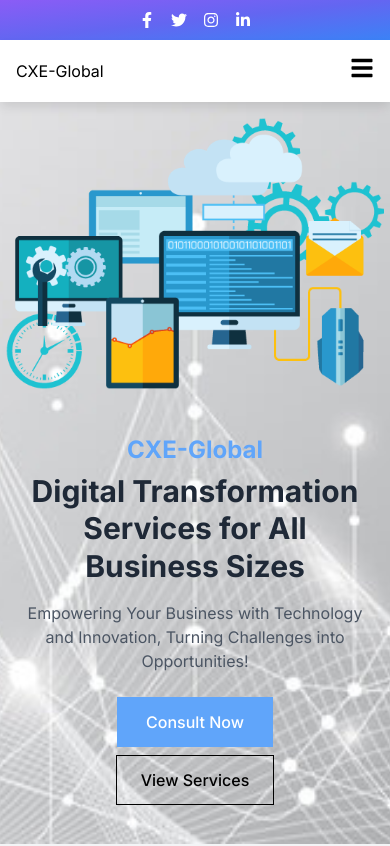
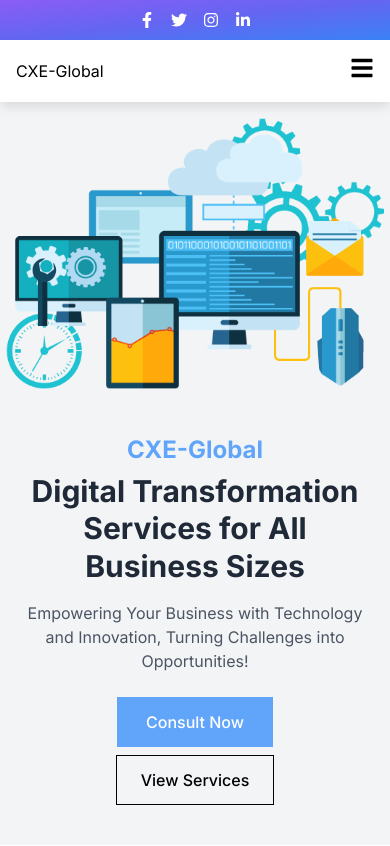
Before and after one commit to sxhil296/cxeglobal, a Next.js app: page / in a window 390 px wide. Shown: the top 846 px of the page. Built offline with nearby package versions, Linux system fonts and the light colour scheme.

Commit message:
parallax issue fix

```diff
--- a/package.json
+++ b/package.json
@@ -16,6 +16,7 @@
     "react-dom": "^18",
     "react-icons": "^5.3.0",
     "react-slick": "^0.30.2",
+    "rellax": "^1.12.1",
     "slick-carousel": "^1.8.1"
   },
   "devDependencies": {
--- a/src/app/components/About.tsx
+++ b/src/app/components/About.tsx
@@ -3,7 +3,7 @@
 
 const About = () => {
   return (
-    <div className='w-full bg-gray-100 py-16'>
+    <div className='w-full bg-white py-16'>
       <div className='max-w-[1280px] mx-auto flex flex-col lg:flex-row items-center lg:items-start gap-10'>
         {/* Text Content with Vertical Line */}
         <div className='lg:max-w-[50%] px-4 lg:px-0 relative'>
--- a/src/app/components/Companies.tsx
+++ b/src/app/components/Companies.tsx
@@ -3,7 +3,7 @@
 
 const Companies = () => {
   return (
-    <div className="w-full bg-gray-100 flex justify-center items-center sm:py-20 py-10">
+    <div className="w-full bg-white flex justify-center items-center sm:py-20 py-10">
       <div className="max-w-[1280px] mx-auto text-center px-4">
         <h1 className="text-4xl font-bold py-8">Our Business Partners</h1>
         <p className="text-gray-600  mb-12 text-xl leading-relaxed text-balance">
@@ -16,7 +16,7 @@
           {companies.map((company, index) => (
             <div
               key={index}
-              className="border border-black p-6 flex items-center justify-center shadow-lg"
+              className="border border-black p-6 flex items-center justify-center hover:shadow-lg"
               style={{ height: '140px', width: '250px' }}
             >
               <img
--- a/src/app/components/Hero.tsx
+++ b/src/app/components/Hero.tsx
@@ -76,9 +76,9 @@
 
   return (
     <div className="relative w-full bg-gray-100 overflow-hidden">
-      {/* Parallax Background */}
+      {/* Parallax Background for larger screens */}
       <div
-        className="absolute inset-0 bg-fixed bg-center bg-cover"
+        className="hidden md:block absolute inset-0 bg-fixed bg-center bg-cover"
         style={{
           backgroundImage: "url('/hero-bggg.jpg')",
           backgroundSize: "cover",
@@ -86,8 +86,18 @@
           height: "100vh",
         }}
       >
+        <div className="absolute inset-0"></div>
+      </div>
 
-        <div className="absolute inset-0 "></div>
+      {/* Static Background for smaller screens */}
+      <div
+        className="block md:hidden absolute inset-0 bg-center bg-cover"
+        style={{
+          backgroundColor: '#f3f4f6',
+          height: "100vh",
+        }}
+      >
+        <div className="absolute inset-0"></div>
       </div>
 
       <div className="relative z-10 max-w-[1280px] mx-auto flex flex-col lg:flex-row-reverse items-center lg:mt-[126px] mt-[72px] lg:py-40 py-10 lg:px-8 gap-10">
--- a/src/app/components/Services.tsx
+++ b/src/app/components/Services.tsx
@@ -43,19 +43,30 @@
 
 const Services = () => {
   return (
-    <div className="relative w-full bg-gray-200">
-      {/* Parallax Background */}
-      <div className="absolute inset-0 bg-fixed bg-center bg-cover"
+    <div className="relative w-full bg-gray-100">
+      {/* Parallax Background for larger screens */}
+      <div
+        className="hidden md:block absolute inset-0 bg-fixed bg-center bg-cover"
         style={{
           backgroundImage: "url('server.jpg')",
           opacity: 0.5, // Adjust opacity to your preference
-          backgroundPosition: 'center',
-          backgroundSize: 'cover',
-          backgroundRepeat: 'no-repeat',
+          backgroundPosition: "center",
+          backgroundSize: "cover",
+          backgroundRepeat: "no-repeat",
         }}
       >
         {/* Overlay to adjust opacity */}
         <div className="absolute inset-0 bg-black opacity-10"></div>
+      </div>
+
+      {/* Static Background for smaller screens */}
+      <div className="block md:hidden absolute inset-0 bg-center bg-cover"
+        style={{
+          backgroundColor: '#f3f4f6', // You can use a solid color or a static image for mobile
+          height: '100%',
+        }}
+      >
+        {/* Optional: you can add a light overlay or gradient here */}
       </div>
 
       {/* Content */}
```
Also changed, not shown: 1 other file (tests, documents, lock files or other folders).
